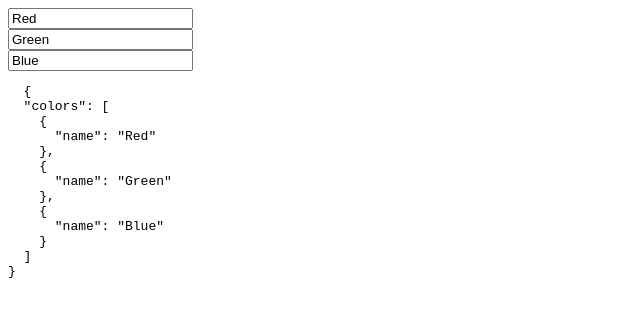
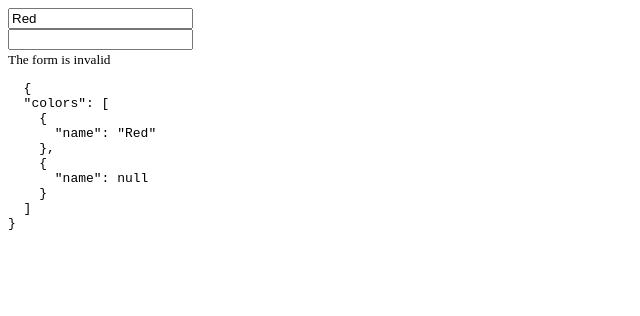
Before and after one commit to profanis/bpb-mastering-angular-reactive-forms, an Angular app: page / in a window 1280 px wide. Shown: the top 316 px of the page, without its empty margins (0-640 px from the left). Built offline with nearby package versions, Linux system fonts and the light colour scheme.

Commit message:
form array validations

```diff
--- a/src/app/app.component.html
+++ b/src/app/app.component.html
@@ -1,8 +1,13 @@
 <form [formGroup]="myForm">
 
-  <div *ngFor="let color of colors.controls;" [formGroup]="color">
+  <div  *ngFor="let color of colors.controls;"
+        [formGroup]="color">
     <input type="text" formControlName="name" />
   </div>
+
+  <small *ngIf="myForm.invalid">
+    The form is invalid
+  </small>
 
 </form>
 
--- a/src/app/app.component.ts
+++ b/src/app/app.component.ts
@@ -1,5 +1,5 @@
 import { Component, OnInit } from '@angular/core'
-import { FormArray, FormControl, FormGroup } from '@angular/forms'
+import { FormArray, FormBuilder, FormGroup, Validators } from '@angular/forms'
 
 @Component({
   selector: 'app-root',
@@ -13,13 +13,20 @@ export class AppComponent implements OnInit {
     return this.myForm.get('colors') as FormArray
   }
 
+  constructor(private fb: FormBuilder) {}
+
   ngOnInit(): void {
-    this.myForm = new FormGroup({
-      colors: new FormArray([
-        new FormGroup({ name: new FormControl('Red') }),
-        new FormGroup({ name: new FormControl('Green') }),
-        new FormGroup({ name: new FormControl('Blue') }),
+    this.myForm = this.fb.group({
+      colors: this.fb.array([
+        this.getFormArrayItem('Red'),
+        this.getFormArrayItem(),
       ]),
     })
   }
+
+  private getFormArrayItem(value?: string) {
+    return this.fb.group({
+      name: [value, Validators.required],
+    })
+  }
 }
```
Also changed, not shown: .eslintrc.js, 1 other file (tests, documents, lock files or other folders).
